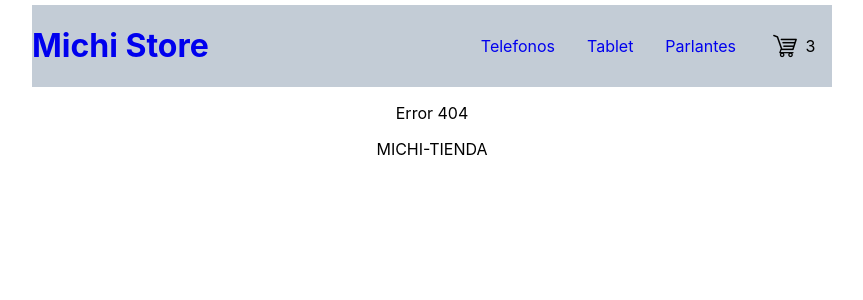
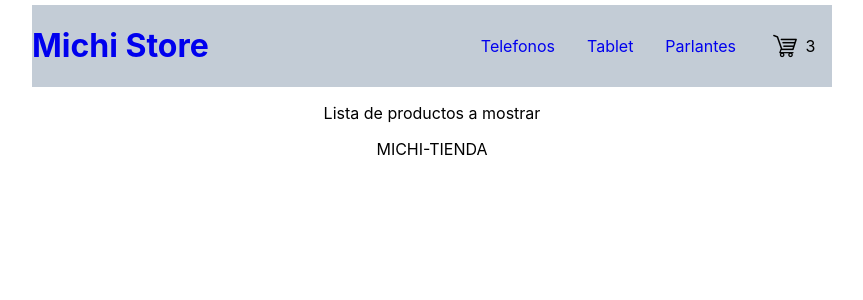
Before and after one commit to michigitcoder/michi-tienda, a React (Create React App) app: page /cart in a window 1280 px wide. Before the commit this address had no page. Shown: the top 300 px of the page, without its empty margins (208-1071 px from the left). Built offline with nearby package versions, Linux system fonts and the light colour scheme.

Commit message:
Entrega clase 9, ItemCount en ItemDetail

```diff
--- a/src/App.js
+++ b/src/App.js
@@ -29,6 +29,10 @@ function App() {
           element ={<ItemDetailContainer />}
         />
         <Route
+          path='/cart'
+          element = {<p>Lista de productos a mostrar</p>}
+        />
+        <Route
           path='*'
           element = {<p>Error 404</p>}
         />
```
